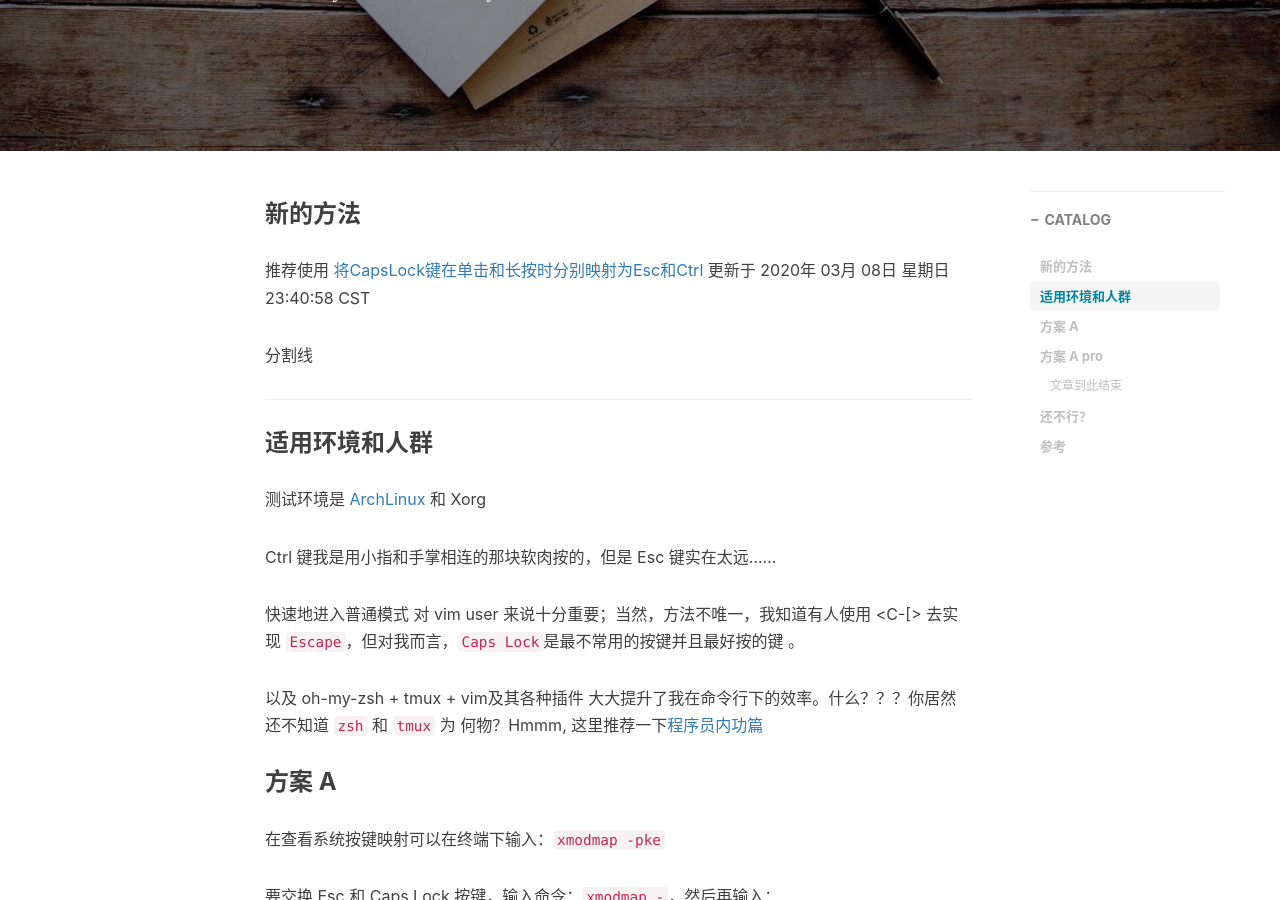
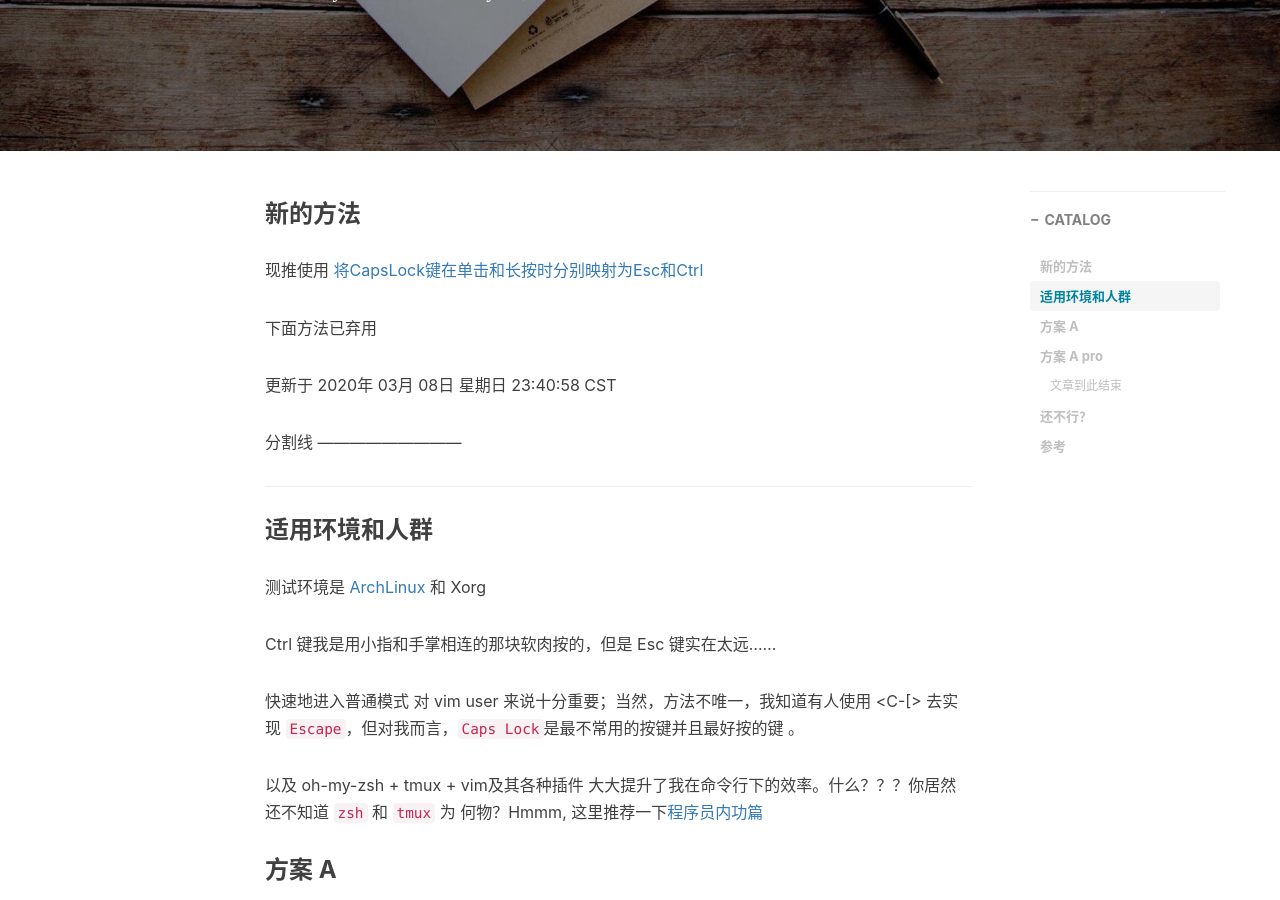
Before and after one commit to junyixu/junyixu.github.io, a Jekyll site: the page built from _posts/2019-02-22-Map-caps_lock-to-escape-in-XWindows.md, in a window 1280 px wide and 900 px high, scrolled down 432 px. Built offline with Jekyll 4.4.1, drawn with Linux system fonts in a browser that asks for light colours; nearby versions of some CDN libraries; comment, search, counter and statistics services are not loaded.

Commit message:
Update 2019-02-22-Map-caps_lock-to-escape-in-XWindows.md

```diff
--- a/_posts/2019-02-22-Map-caps_lock-to-escape-in-XWindows.md
+++ b/_posts/2019-02-22-Map-caps_lock-to-escape-in-XWindows.md
@@ -15,10 +15,14 @@ tags:
 
 ### 新的方法
 
-推荐使用 [将CapsLock键在单击和长按时分别映射为Esc和Ctrl](https://orxing.top/post/d3c3145e.html)
+现推使用 [将CapsLock键在单击和长按时分别映射为Esc和Ctrl](https://orxing.top/post/d3c3145e.html)
+
+下面方法已弃用
+
+
 更新于 2020年 03月 08日 星期日 23:40:58 CST
 
-分割线
+分割线 ---------------------------
 
 
 -----
```
